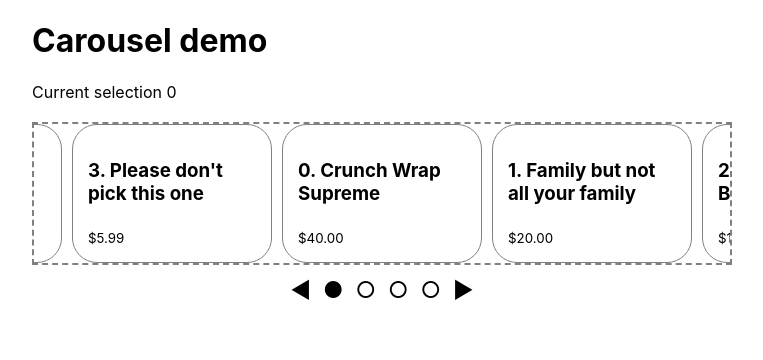
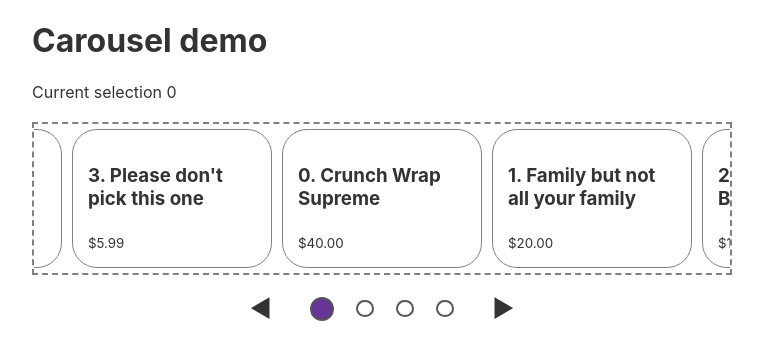
Before and after one commit to betaorbust/carousel, a React (Create React App) app: page / in a window 1280 px wide. Shown: the top 360 px of the page, without its empty margins (258-1021 px from the left). Built offline with nearby package versions, Linux system fonts and the light colour scheme.

Commit message:
feat: A little more style.

```diff
--- a/src/app-root.tsx
+++ b/src/app-root.tsx
@@ -16,6 +16,7 @@ const globalStyles = css`
 const appStyles = css`
 	margin: 0 auto;
 	max-width: 700px;
+	color: #333;
 `;
 
 const elementStyles = css`
@@ -26,8 +27,7 @@ const elementStyles = css`
 	border: solid 1px gray;
 	border-radius: 25px;
 	box-sizing: border-box;
-	height: 100%;
-	margin: 0 5px;
+	margin: 5px 5px;
 `;
 
 const plans = [
--- a/src/carousel-controls.tsx
+++ b/src/carousel-controls.tsx
@@ -8,16 +8,52 @@ type CarouselControlsTypes = {
 	currentIndex: number;
 };
 
+const containerStyles = css`
+	display: flex;
+	align-items: center;
+	justify-content: center;
+`;
+
 const controlsStyles = css`
 	background: none;
 	border: none;
-	font-size: 1.4rem;
+	font-size: 1.5rem;
+	padding: 0.5rem 0.7rem;
+	margin: 0;
+	color: #333;
+	transition: font-size 0.2s ease-in-out;
+	height: 3rem;
+	&:last-child {
+		margin-left: 1rem;
+	}
+	&:first-child {
+		margin-right: 1rem;
+	}
+	display: flex;
+	align-items: center;
+`;
+
+const selectedStyle = css`
+	background-color: rebeccapurple;
+	height: 1.5rem;
+	width: 1.5rem;
+`;
+
+const indicatorStyles = css`
+	display: inline-block;
+	height: 1.1rem;
+	width: 1.1rem;
+	border: solid 2px #555;
+	background-color: none;
+	border-radius: 50%;
+	transition: background-color 0.2s ease-in-out, height 0.2s ease-in-out,
+		width 0.2s ease-in-out;
 `;
 
 export const CarouselControls: React.FC<CarouselControlsTypes> =
 	function CarouselControls({ indexLabels, onChange, currentIndex }) {
 		return (
-			<div>
+			<div css={containerStyles}>
 				<button
 					css={controlsStyles}
 					type="button"
@@ -33,13 +69,18 @@ export const CarouselControls: React.FC<CarouselControlsTypes> =
 				</button>
 				{indexLabels.map((label, index) => (
 					<button
-						css={controlsStyles}
+						css={[controlsStyles]}
 						type="button"
 						title={label}
 						key={label}
 						onClick={(): void => onChange(index)}
 					>
-						{index === currentIndex ? '●' : '○'}
+						<span
+							css={[
+								indicatorStyles,
+								index === currentIndex ? selectedStyle : null,
+							]}
+						/>
 					</button>
 				))}
 				<button
```
